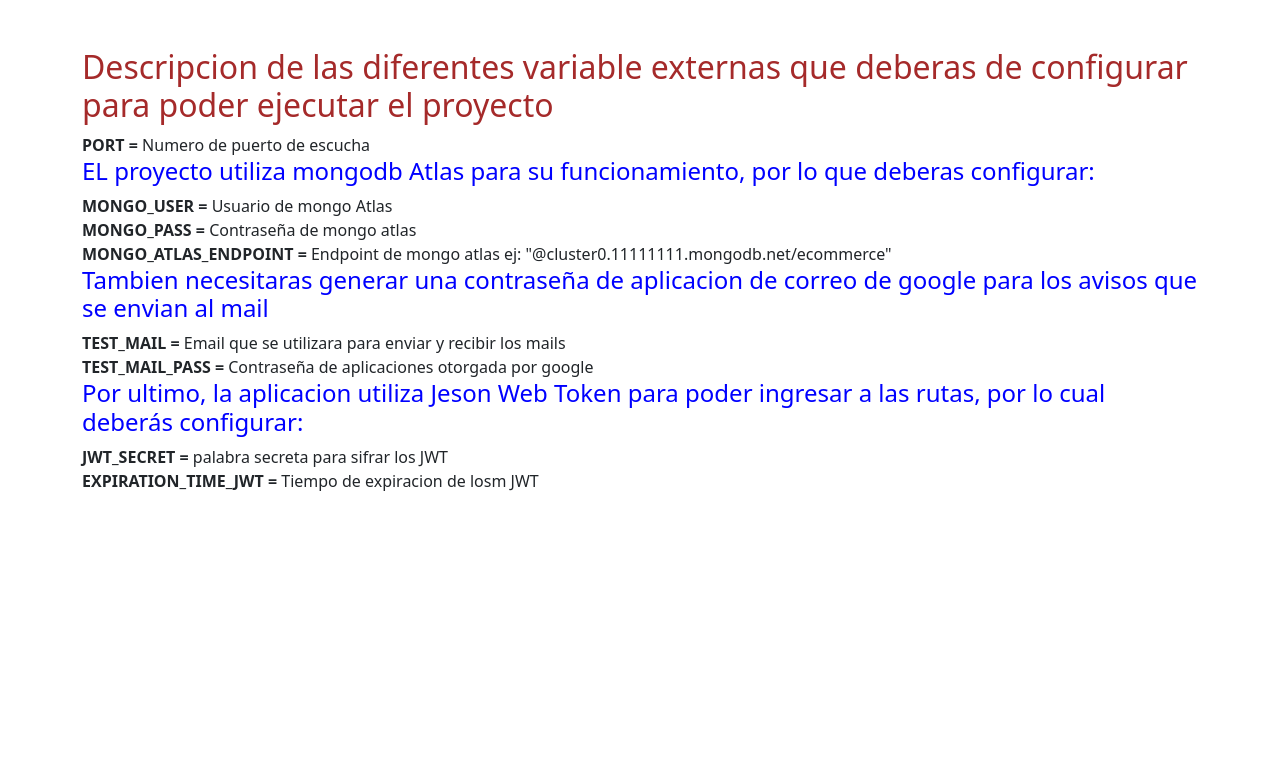
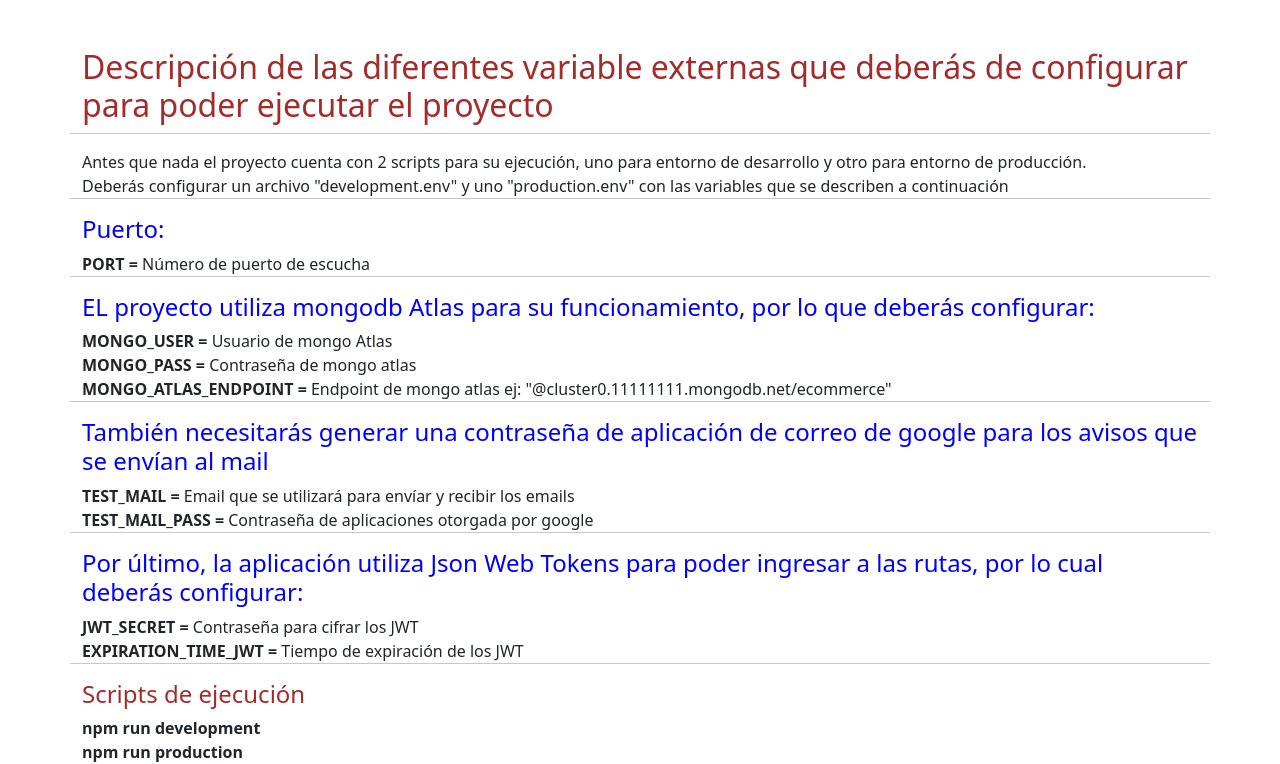
Before and after one commit to FranBZ/-e-commerce-coder, a Node server app: page /server in a window 1280 px wide. Shown: the part 56-820 px from the top of the page. Before the commit the page ends 547 px from the top, so only its background shows below. Run offline with Node 20, Linux system fonts and the light colour scheme; some libraries are stand-ins or nearby versions.

Commit message:
environment

```diff
--- a/package.json
+++ b/package.json
@@ -4,8 +4,8 @@
   "description": "Desarrollarás el backend de una aplicación de e-commerce para poder vender\r productos de un rubro a elección.",
   "main": "index.js",
   "scripts": {
-    "start": "node src/app.js",
-    "dev": "nodemon src/app.js"
+    "development": "set NODE_ENV=development&& node src/app.js",
+    "production": "set NODE_ENV=production&& nodemon src/app.js"
   },
   "repository": {
     "type": "git",
--- a/src/app.js
+++ b/src/app.js
@@ -10,7 +10,11 @@ const cartRouter = require('./routes/cart.routes.js')
 const orderRouter = require('./routes/order.routes.js')
 
 const { verifyToken } = require('./middlewares/veryfyToken.js')
-const { join } = require('path')
+const { join, resolve } = require('path')
+
+require('dotenv').config({
+    path: resolve(join(__dirname, '../'), process.env.NODE_ENV + '.env')
+})
 
 const app = express()
 const http = new HTTPserver(app)
--- a/src/views/serverConfig.ejs
+++ b/src/views/serverConfig.ejs
@@ -5,25 +5,41 @@
         <%- include('partials/nav') %>
         <div class='container mt-5'>
             <div class='row'>
-                <h2 style="color: brown;">Descripcion de las diferentes variable externas que deberas de configurar para poder ejecutar el proyecto</h2>
+                <h2 style="color: brown;">Descripción de las diferentes variable externas que deberás de configurar para poder ejecutar el proyecto</h2>
+                <hr>
                 <section>
-                    <div><b>PORT =</b> Numero de puerto de escucha</div>
+                    <div>Antes que nada el proyecto cuenta con 2 scripts para su ejecución, uno para entorno de desarrollo y otro para entorno de producción.</div>
+                    <div>Deberás configurar un archivo "development.env" y uno "production.env" con las variables que se describen a continuación</div>
                 </section>
+                <hr>
                 <section>
-                    <h4 style="color: blue;"> EL proyecto utiliza mongodb Atlas para su funcionamiento, por lo que deberas configurar:</h4>
+                    <h4 style="color: blue;"> Puerto:</h4>
+                    <div><b>PORT =</b> Número de puerto de escucha</div>
+                </section>
+                <hr>
+                <section>
+                    <h4 style="color: blue;"> EL proyecto utiliza mongodb Atlas para su funcionamiento, por lo que deberás configurar:</h4>
                     <div><b>MONGO_USER =</b> Usuario de mongo Atlas</div>
                     <div><b>MONGO_PASS =</b> Contraseña de mongo atlas</div>
                     <div><b>MONGO_ATLAS_ENDPOINT =</b> Endpoint de mongo atlas ej: "@cluster0.11111111.mongodb.net/ecommerce"</div>
                 </section>
+                <hr>
                 <section>
-                    <h4 style="color: blue;">Tambien necesitaras generar una contraseña de aplicacion de correo de google para los avisos que se envian al mail</h4>
-                    <div><b>TEST_MAIL =</b> Email que se utilizara para enviar y recibir los mails</div>
+                    <h4 style="color: blue;">También necesitarás generar una contraseña de aplicación de correo de google para los avisos que se envían al mail</h4>
+                    <div><b>TEST_MAIL =</b> Email que se utilizará para envíar y recibir los emails</div>
                     <div><b>TEST_MAIL_PASS =</b> Contraseña de aplicaciones otorgada por google</div>
                 </section>
+                <hr>
                 <section>
-                    <h4 style="color: blue;">Por ultimo, la aplicacion utiliza Jeson Web Token para poder ingresar a las rutas, por lo cual deberás configurar:</h4>
-                    <div><b>JWT_SECRET =</b> palabra secreta para sifrar los JWT</div>
-                    <div><b>EXPIRATION_TIME_JWT =</b> Tiempo de expiracion de losm JWT</div>
+                    <h4 style="color: blue;">Por último, la aplicación utiliza Json Web Tokens para poder ingresar a las rutas, por lo cual deberás configurar:</h4>
+                    <div><b>JWT_SECRET =</b> Contraseña para cifrar los JWT</div>
+                    <div><b>EXPIRATION_TIME_JWT =</b> Tiempo de expiración de los JWT</div>
+                </section>
+                <hr>
+                <section>
+                    <h4 style="color: brown;">Scripts de ejecución</h2>
+                    <div><b>npm run development</b></div>
+                    <div><b>npm run production</b></div>
                 </section>
             </div>
         </div>
```
Also changed, not shown: src/config/dbsConnect.js (+5 -4 lines), 1 other file.
